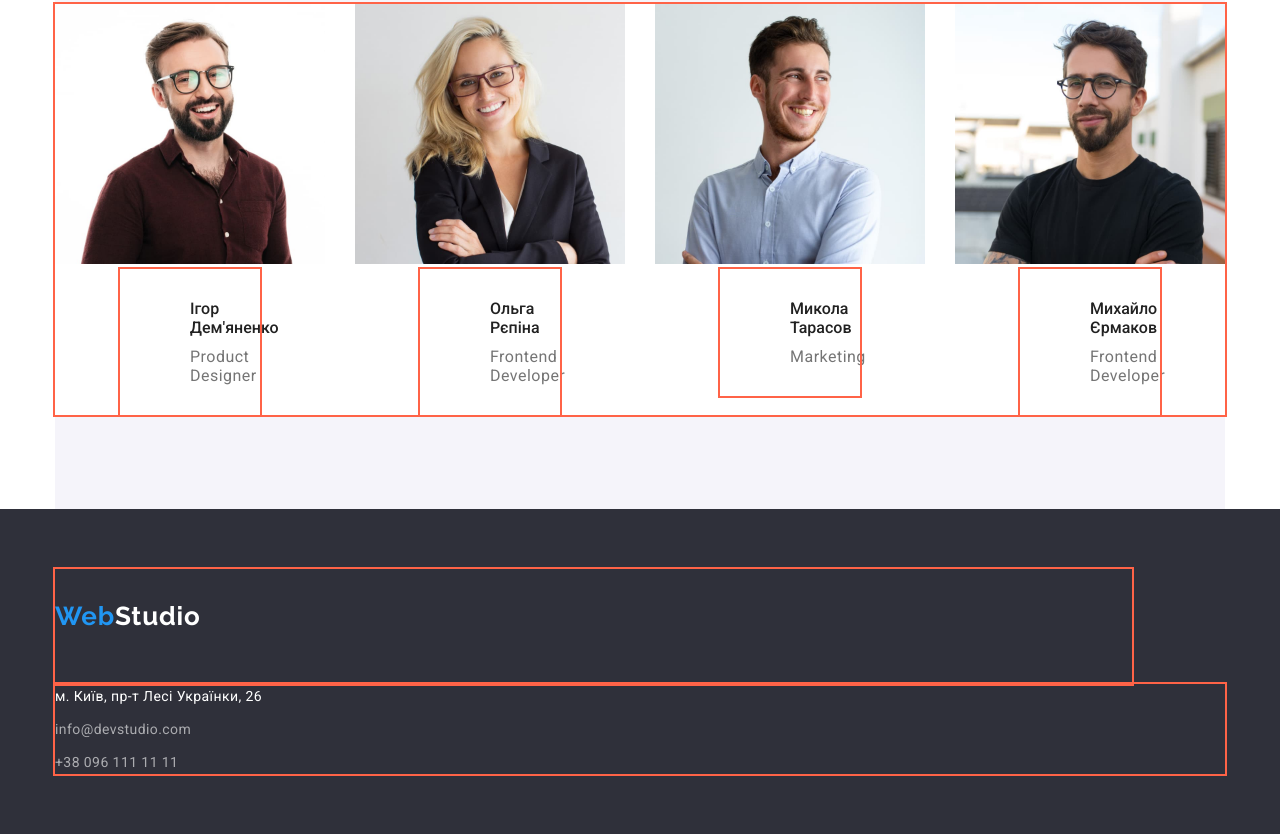
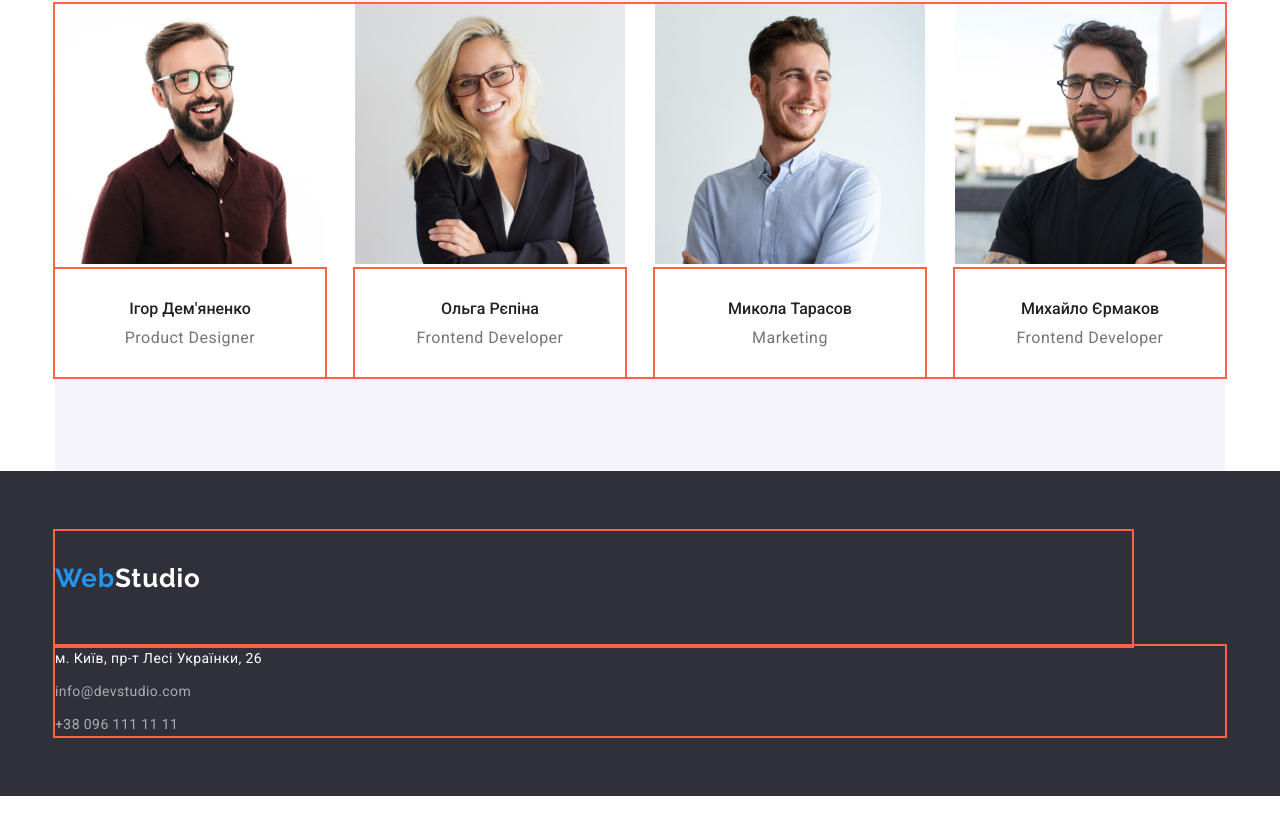
Before and after one commit to ViktoriiaKN/goit-markup-hw-03, a plain HTML site: page index.html in a window 1280 px wide. Shown: the part 1671-2505 px from the top of the page. After the commit the page ends 2467 px from the top, so only its background shows below. Drawn offline with nearby package versions, Linux system fonts and the light colour scheme.

Commit message:
Доробила веб-студію

```diff
--- a/css/styles.css
+++ b/css/styles.css
@@ -31,11 +31,11 @@ margin-right: auto;
 .container-p {
   padding-top: 30px;
   padding-bottom: 30px;
-  padding-left: 70px;
-  padding-right: 70px;
+  padding-left: 20px;
+  padding-right: 20px;
   display: flex;
   flex-direction: column;
-  width: 130px;
+  text-align: center;
   justify-content: center;
   margin-left: auto;
   margin-right: auto;
@@ -306,6 +306,7 @@ border-radius: 4px;
   font-size: 16px;
   line-height: calc(19 / 16);
   color:var(--nav-color);
+
 }
 
 .visually-hidden {
@@ -375,17 +376,17 @@ outline: 2px solid tomato;
   border-right: 1px solid #EEEEEE;
   border-left: 1px solid #EEEEEE;
   border-bottom: 1px solid #EEEEEE;
-  width: 322px;
+
 }
 
 .about-team {
-  font-style: normal;
+font-style: normal;
 font-size: 16px;
 line-height:calc(19 / 16);
 letter-spacing: 0.03em;
 color: var(--p-color);
 margin-top: 10px;
-  margin-bottom: 0;
+margin-bottom: 0;
 
 }
 
```
Also changed, not shown: portfolio.html (+1 -1 lines).
